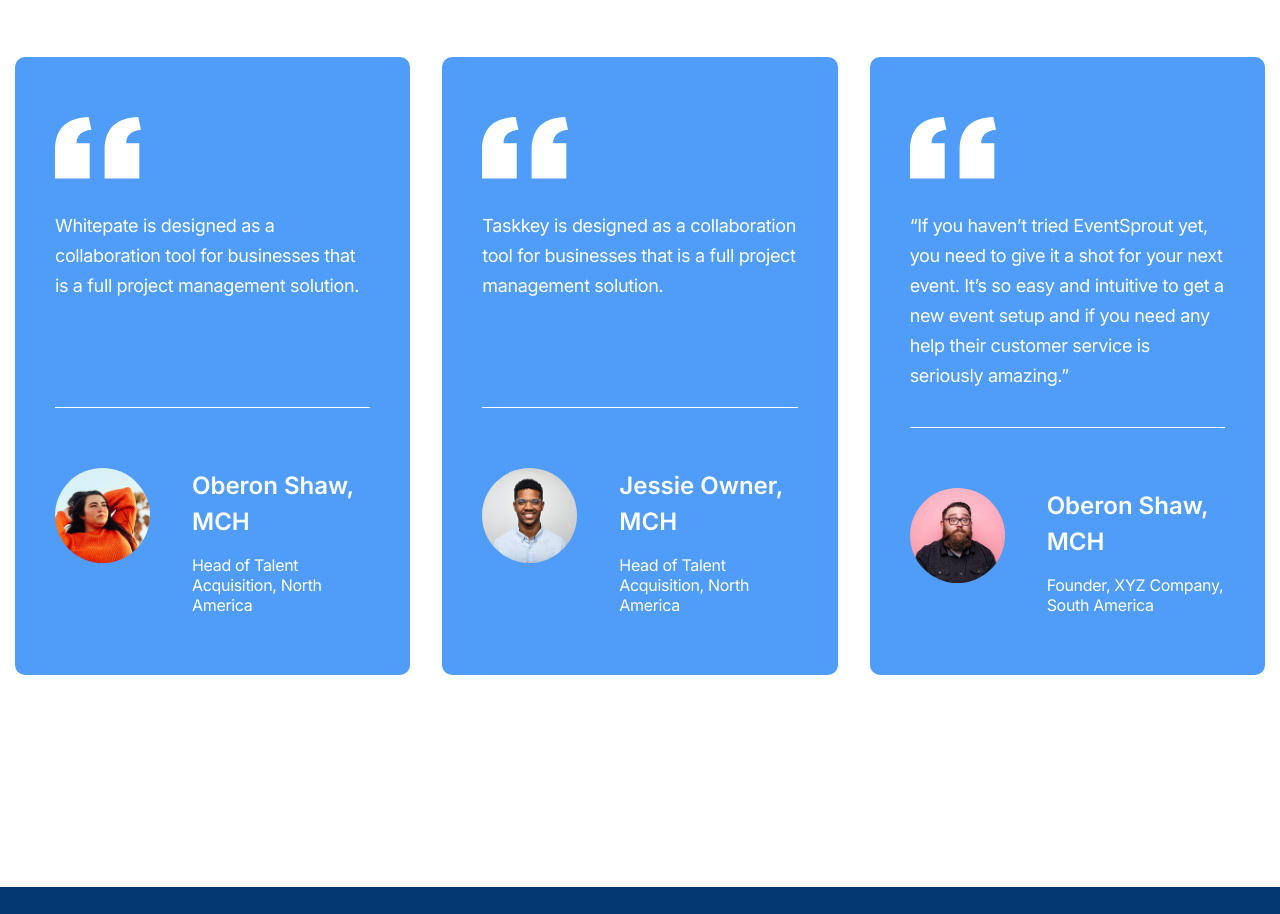
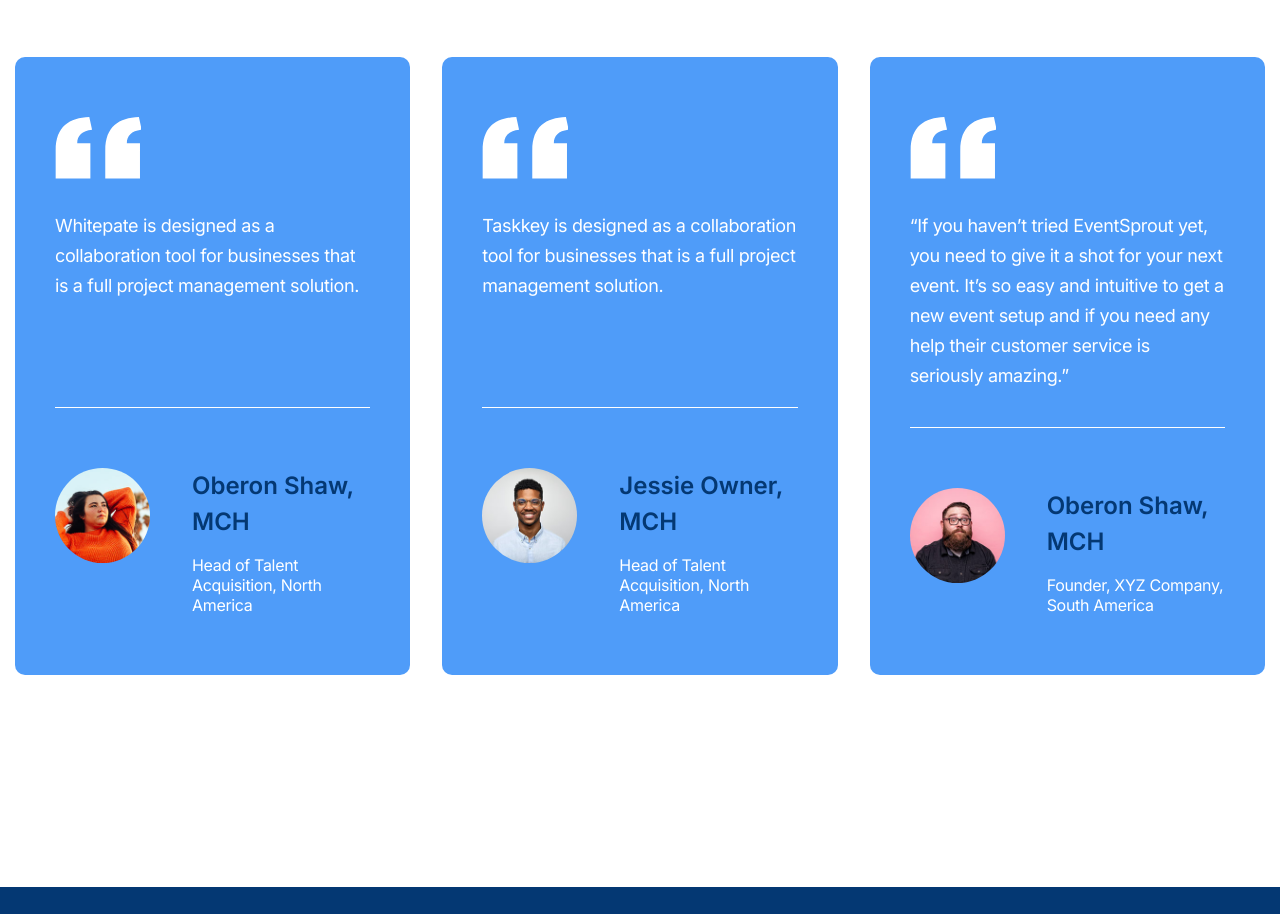
Before and after one commit to dreamsoundx/whitepace, a plain HTML site: page index.html in a window 1280 px wide. Shown: the part 7176-8090 px from the top of the page. Drawn offline with Linux system fonts and the light colour scheme.

Commit message:
fix: improve reviews icon & name hover

```diff
--- a/css/style.scss
+++ b/css/style.scss
@@ -899,8 +899,11 @@ body {
     box-shadow: 15px 10px 50px 0 rgba(0, 0, 0, 0.1);
     background-color: #ffffff;
   }
-  &:hover svg path {
-    fill: #043873;
+  &:hover .profile__name {
+    color: #212529;
+  }
+  &:hover &__text::before {
+    background: url("../assets/reviews/reviews-icon2.svg") 0 0 no-repeat;
   }
   &:hover &__comment {
     border-bottom: 1px solid #212529;
@@ -917,29 +920,20 @@ body {
     align-items: flex-start;
   }
 
-  // .item-reviews__icon
-
-  &__icon {
-    flex: 0 0 62px;
-    width: 86px;
-    display: flex;
-    justify-content: center;
-    align-items: flex-end;
-    &:not(:last-child) {
-      margin-bottom: 32px;
-    }
-  }
-
-  &__icon svg {
-    max-width: 100%;
-    max-height: 62px;
-  }
-
   // .item-reviews__text
 
   &__text {
     line-height: 167%;
     letter-spacing: -0.02em;
+    display: flex;
+    flex-direction: column;
+    row-gap: 32px;
+    &::before {
+      flex: 0 0 62px;
+      width: 86px;
+      content: "";
+      background: url("../assets/reviews/reviews-icon.svg") 0 0 no-repeat;
+    }
   }
 
   // .item-reviews__profile
@@ -956,6 +950,7 @@ body {
 
   &__image {
     flex: 0 0 95px;
+    min-width: 95px;
     height: 95px;
   }
 
@@ -976,6 +971,7 @@ body {
   // .profile__name
 
   &__name {
+    color: #043873;
     font-weight: 600;
     font-size: 24px;
     line-height: 150%;
--- a/index.html
+++ b/index.html
@@ -481,24 +481,6 @@
                 <li class="reviews__item">
                   <div class="item-reviews">
                     <div class="item-reviews__comment">
-                      <div class="item-reviews__icon">
-                        <svg
-                          width="86"
-                          height="62"
-                          viewBox="0 0 86 62"
-                          fill="none"
-                          xmlns="http://www.w3.org/2000/svg"
-                        >
-                          <path
-                            d="M86 12.7016L83.241 0.015625C63.3756 0.92565 49.6051 9.19097 49.6051 33.4977V61.4759H84.3105V26.3115H71.1667C71.167 18.5122 76.0605 13.925 86 12.7016Z"
-                            fill="#ffffff"
-                          />
-                          <path
-                            d="M36.3949 12.7018L33.6359 0.0158691C13.7705 0.925894 0 9.19144 0 33.4982V61.4764H34.7068V26.3117H21.5548C21.5548 18.5124 26.4483 13.9252 36.3949 12.7018Z"
-                            fill="#ffffff"
-                          />
-                        </svg>
-                      </div>
                       <p class="item-reviews__text">
                         Whitepate is designed as a collaboration tool for
                         businesses that is a full project management solution.
@@ -524,24 +506,6 @@
                 <li class="reviews__item">
                   <div class="item-reviews">
                     <div class="item-reviews__comment">
-                      <div class="item-reviews__icon">
-                        <svg
-                          width="86"
-                          height="62"
-                          viewBox="0 0 86 62"
-                          fill="none"
-                          xmlns="http://www.w3.org/2000/svg"
-                        >
-                          <path
-                            d="M86 12.7016L83.241 0.015625C63.3756 0.92565 49.6051 9.19097 49.6051 33.4977V61.4759H84.3105V26.3115H71.1667C71.167 18.5122 76.0605 13.925 86 12.7016Z"
-                            fill="#ffffff"
-                          />
-                          <path
-                            d="M36.3949 12.7018L33.6359 0.0158691C13.7705 0.925894 0 9.19144 0 33.4982V61.4764H34.7068V26.3117H21.5548C21.5548 18.5124 26.4483 13.9252 36.3949 12.7018Z"
-                            fill="#ffffff"
-                          />
-                        </svg>
-                      </div>
                       <p class="item-reviews__text">
                         Taskkey is designed as a collaboration tool for
                         businesses that is a full project management solution.
@@ -567,24 +531,6 @@
                 <li class="reviews__item">
                   <div class="item-reviews">
                     <div class="item-reviews__comment">
-                      <div class="item-reviews__icon">
-                        <svg
-                          width="86"
-                          height="62"
-                          viewBox="0 0 86 62"
-                          fill="none"
-                          xmlns="http://www.w3.org/2000/svg"
-                        >
-                          <path
-                            d="M86 12.7016L83.241 0.015625C63.3756 0.92565 49.6051 9.19097 49.6051 33.4977V61.4759H84.3105V26.3115H71.1667C71.167 18.5122 76.0605 13.925 86 12.7016Z"
-                            fill="#ffffff"
-                          />
-                          <path
-                            d="M36.3949 12.7018L33.6359 0.0158691C13.7705 0.925894 0 9.19144 0 33.4982V61.4764H34.7068V26.3117H21.5548C21.5548 18.5124 26.4483 13.9252 36.3949 12.7018Z"
-                            fill="#ffffff"
-                          />
-                        </svg>
-                      </div>
                       <p class="item-reviews__text">
                         “If you haven’t tried EventSprout yet, you need to give
                         it a shot for your next event. It’s so easy and
```
Also changed, not shown: assets/reviews/reviews-icon.svg (added), assets/reviews/reviews-icon2.svg (added), css/style.css.
